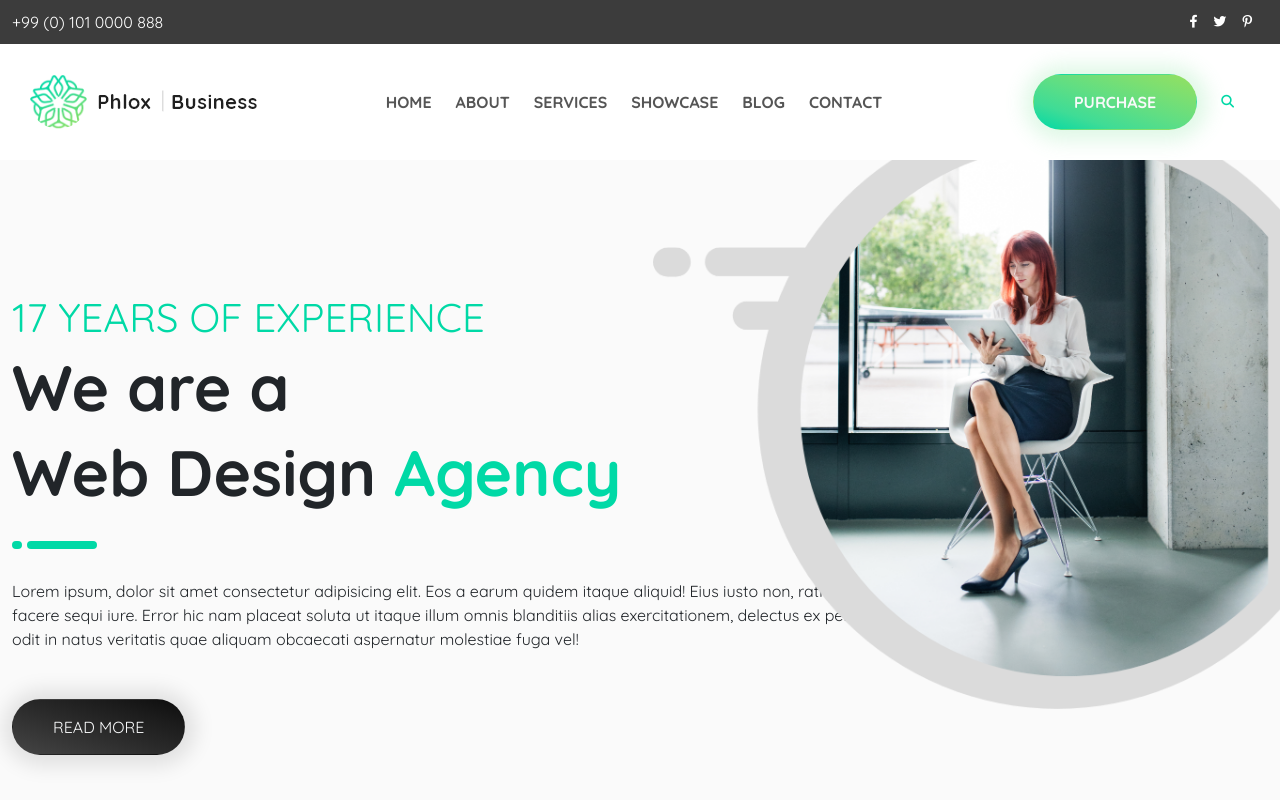
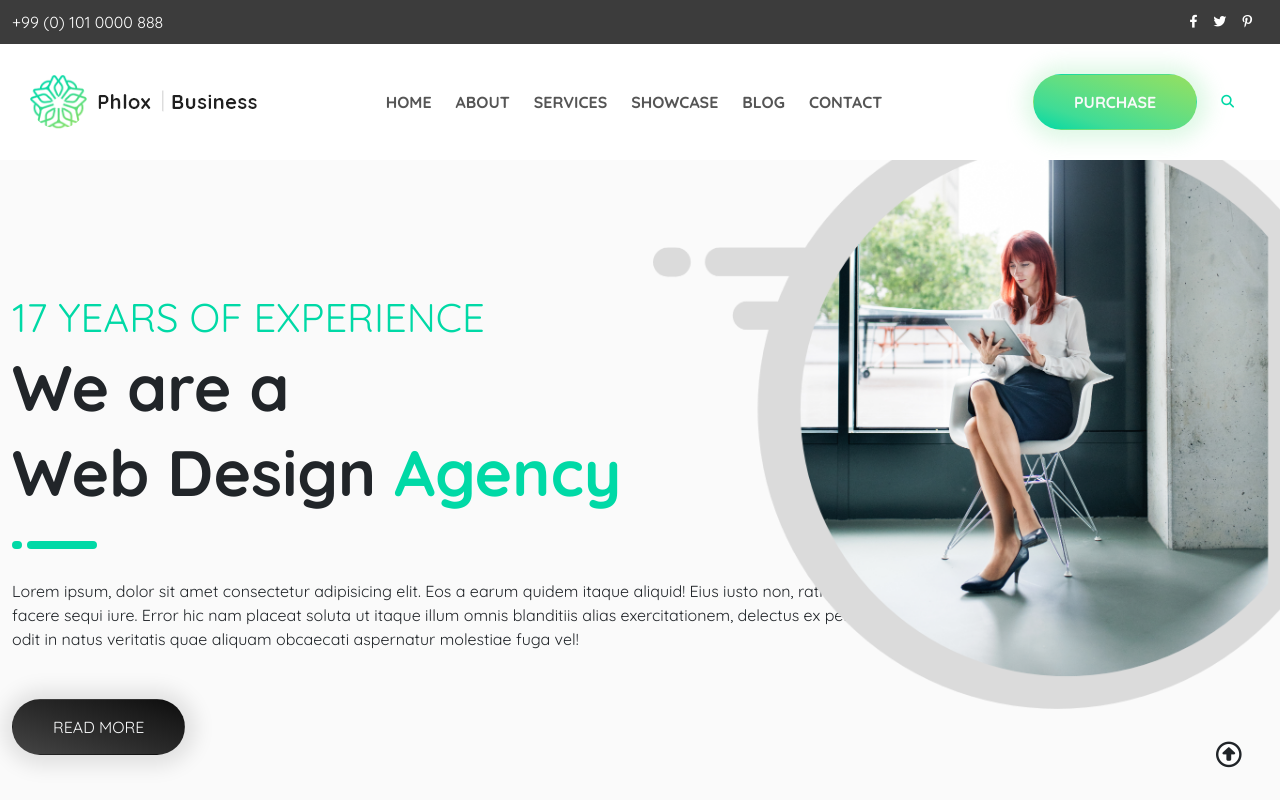
Before and after one commit to matteobonelli/proj-html-vuejs, a Vue app: page / in a window 1280 px wide. Built offline with nearby package versions, Linux system fonts and the light colour scheme.

Commit message:
added icon logo, added scroll to top

```diff
--- a/index.html
+++ b/index.html
@@ -3,7 +3,7 @@
 
 <head>
   <meta charset="UTF-8">
-  <link rel="icon" href="/favicon.ico">
+  <link rel="icon" href="/cropped-icon.png">
   <meta name="viewport" content="width=device-width, initial-scale=1.0">
   <title>Home - Plox Pro</title>
 </head>
--- a/src/App.vue
+++ b/src/App.vue
@@ -31,6 +31,9 @@ export default {
     return {
       store
     }
+  },
+  methods: {
+
   }
 }
 </script>
@@ -38,6 +41,7 @@ export default {
 <style lang="scss" scoped>
 body {
   font-family: 'Quicksand', sans-serif;
+  position: relative;
 }
 
 .body-container {
--- a/src/components/main/CarouselComponent.vue
+++ b/src/components/main/CarouselComponent.vue
@@ -1,5 +1,5 @@
 <template>
-    <div class="carousel-container">
+    <div class="carousel-container" ref="start">
         <TransitionGroup name="fade">
             <SlideComponent v-for="jumbo, index in store.jumbos" :title1="jumbo.titleTop" :title2="jumbo.titleBottom"
                 :greenword="jumbo.greenWord" :image="jumbo.image" :id="index" :key="index" />
@@ -11,6 +11,7 @@
             <i class="fa-solid fa-caret-left"></i>
         </div>
     </div>
+    <i class="fa-regular fa-circle-up" @click="scrollUp"></i>
 </template>
 
 <script>
@@ -44,6 +45,9 @@ export default {
         },
         autoScroll() {
             setInterval(this.scrollRight, 7000)
+        },
+        scrollUp() {
+            this.$refs.start.scrollIntoView({ behavior: "smooth" })
         }
     },
     created() {
@@ -102,4 +106,18 @@ export default {
     right: 54%;
     bottom: 10%;
 }
+
+.fa-circle-up {
+    position: absolute;
+    z-index: 10000;
+    bottom: 4%;
+    right: 3%;
+    font-size: 2vw;
+    background-color: white;
+    border-radius: 50%;
+
+    &:hover {
+        cursor: pointer;
+    }
+}
 </style>
```
Also changed, not shown: public/cropped-icon.png (added).
